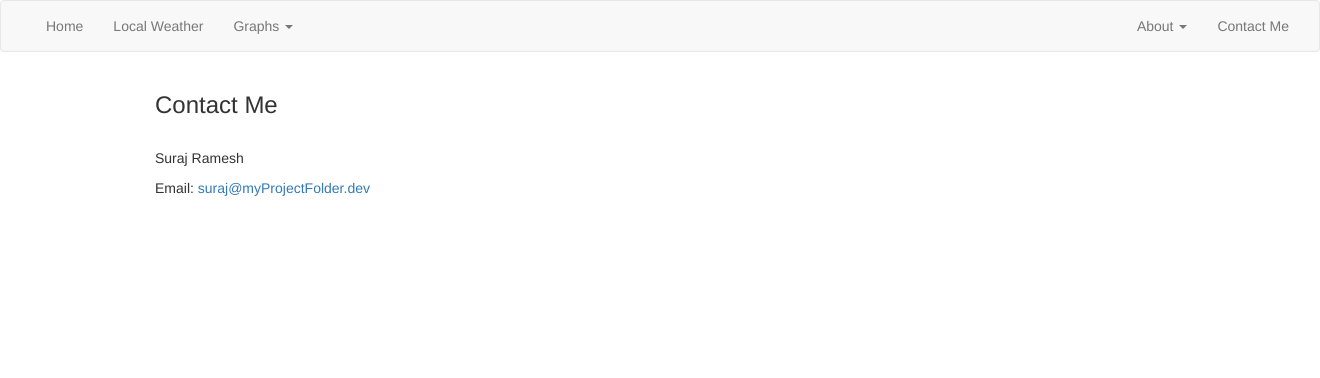
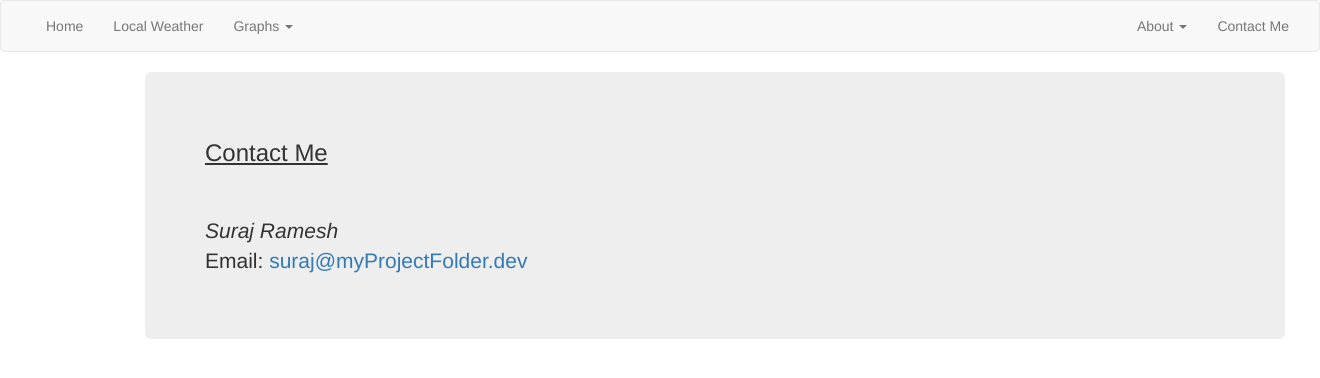
Before and after one commit to projectslinky123/app1, a Flask app: page /contactme in a window 1320 px wide. Shown: the top 378 px of the page. Run offline with Flask 2, Linux system fonts and the light colour scheme; some libraries are stand-ins or nearby versions.

Commit message:
contact me updates

```diff
--- a/app/templates/base.html
+++ b/app/templates/base.html
@@ -26,10 +26,8 @@
         </div>
          {# application content needs to be provided in the app_content block #}
         <div class="col-sm-11">
-            <div class="container-fluid">
                 {% block app_content %}
                 {% endblock %}
-            </div>
         </div>
 
     </div>
--- a/app/templates/contactme.html
+++ b/app/templates/contactme.html
@@ -1,11 +1,11 @@
 {% extends "base.html" %}
 
 {% block app_content %}
-
-    <div class="container Jumbotron">
-    <h3>Contact Me</h3><br/>
-        <p>Suraj Ramesh</p>
-        <p>Email: <a href="mailto:suraj@myProjectFolder.dev">suraj@myProjectFolder.dev</a></p>
+ <div class="container h-100 d-flex justify-content-center">
+            <div class="jumbotron col-sm-12 my-auto text-align-center">
+                <h3><U>Contact Me</U></h3><br/><br/>
+                <p><i>Suraj Ramesh</i><br/>
+                Email: <a href="mailto:suraj@myProjectFolder.dev">suraj@myProjectFolder.dev</a></p>
+            </div>
     </div>
-
 {% endblock %}
```
